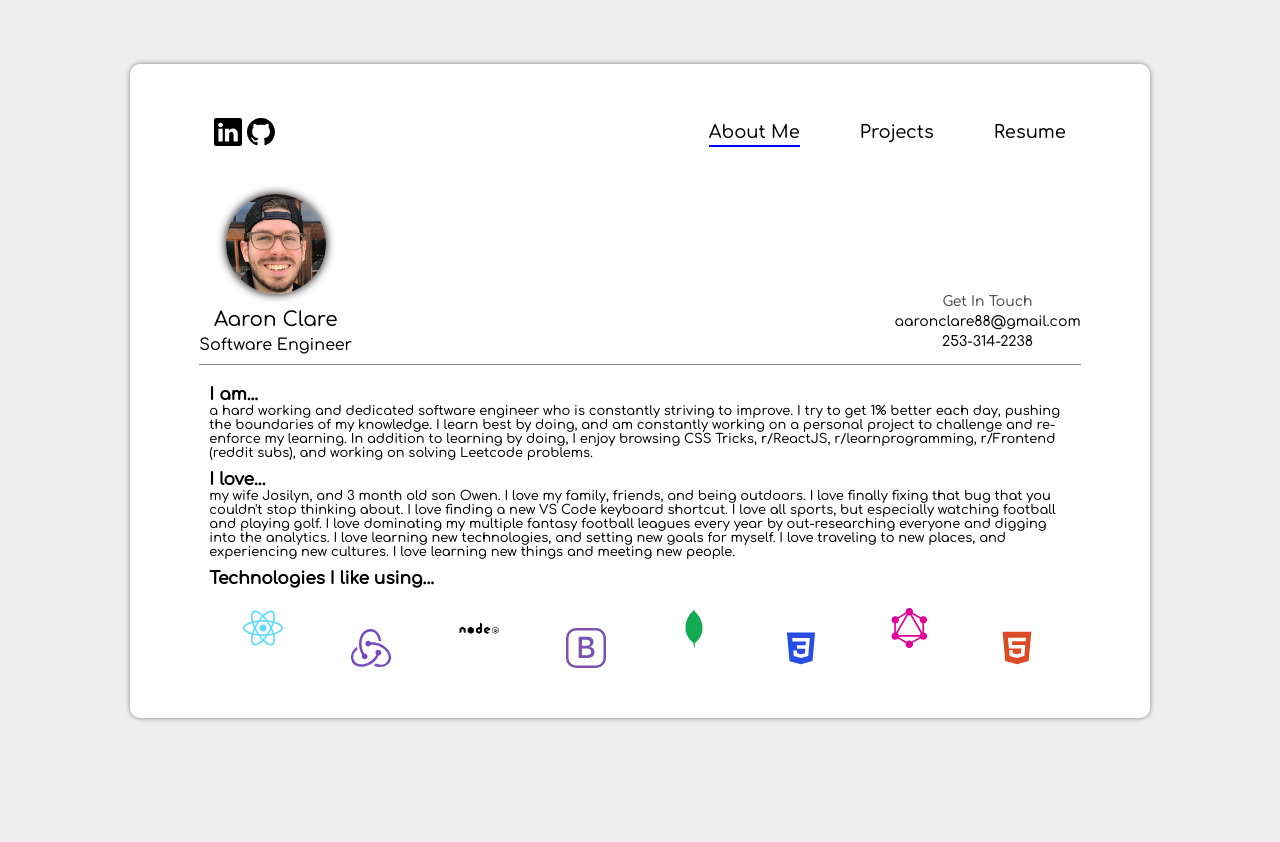
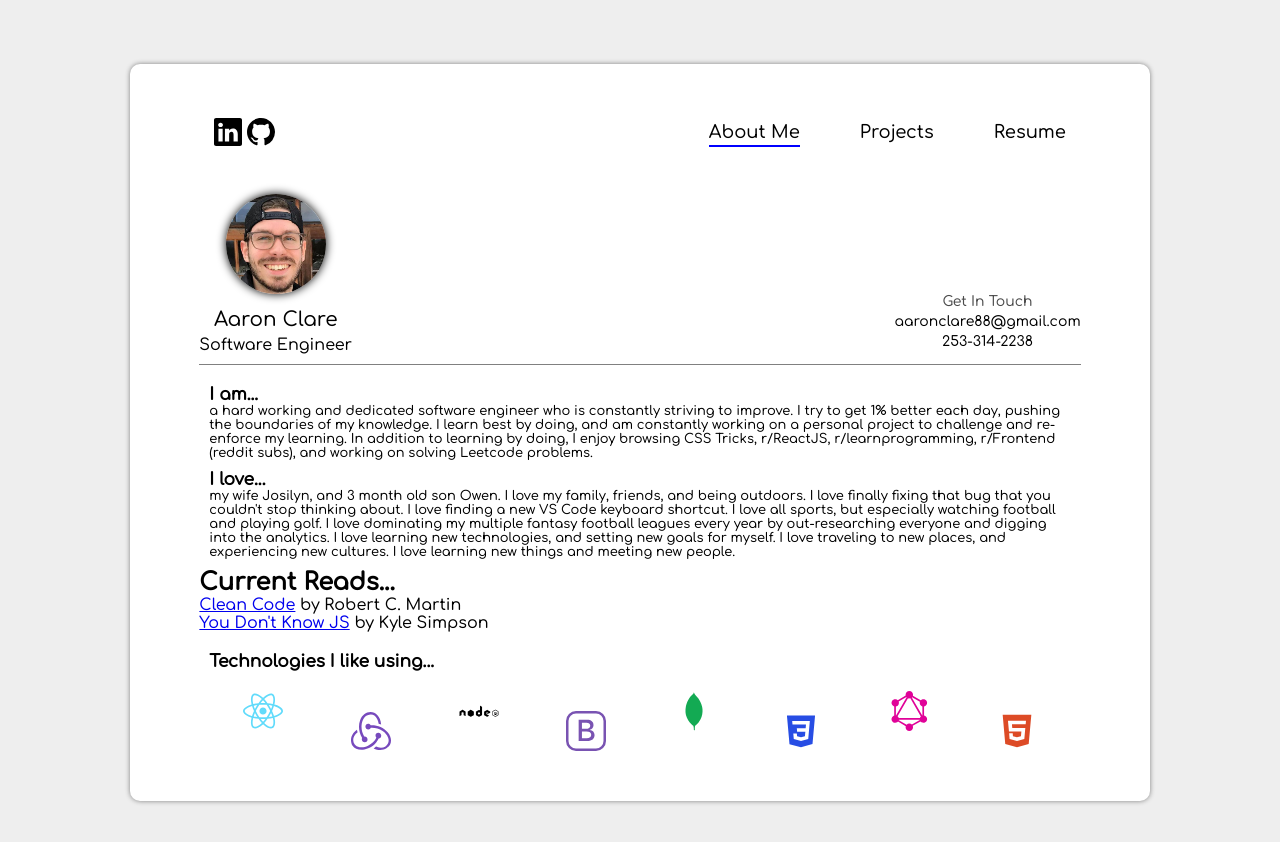
Before and after one commit to aaronclare3/Portfolio, a React (Create React App) app: page / in a window 1280 px wide. Shown: the top 842 px of the page. Before the commit the page ends 800 px from the top, so only its background shows below. Built offline with nearby package versions, Linux system fonts and the light colour scheme.

Commit message:
added current reads etc

```diff
--- a/src/components/About.css
+++ b/src/components/About.css
@@ -65,12 +65,12 @@
     margin-bottom: 10px;
 }
 
-.AboutMainIAmHeader, .AboutMainILoveHeader, .AboutMainILikeHeader {
+.AboutMainIAmHeader, .AboutMainILoveHeader, .AboutMainILikeHeader, .About-MainReadingHeader {
     font-size: 24px;
     font-weight: bold;
 }
 
-.AboutMainILikeHeader {
+.AboutMainILikeHeader, .About-MainReadingBody {
     margin-bottom: 20px;
 }
 
--- a/src/components/About.js
+++ b/src/components/About.js
@@ -57,6 +57,28 @@ const About = () => {
               new people.
             </div>
           </div>
+          <div className='About-MainReadingHeader'>Current Reads...</div>
+          <div className='About-MainReadingBody'>
+            <div>
+              <a
+                href='https://enos.itcollege.ee/~jpoial/oop/naited/Clean%20Code.pdf'
+                target='_blank'
+                rel='noreferrer'>
+                Clean Code
+              </a>{" "}
+              by Robert C. Martin
+            </div>
+            <div>
+              <a
+                href='https://github.com/getify/You-Dont-Know-JS/blob/1st-ed/up%20%26%20going/ch1.md'
+                target='_blank'
+                rel='noreferrer'>
+                You Don't Know JS
+              </a>{" "}
+              by Kyle Simpson
+            </div>
+          </div>
+
           <div className='About-MainILike'>
             <div className='AboutMainILikeHeader'>
               Technologies I like using...
```
